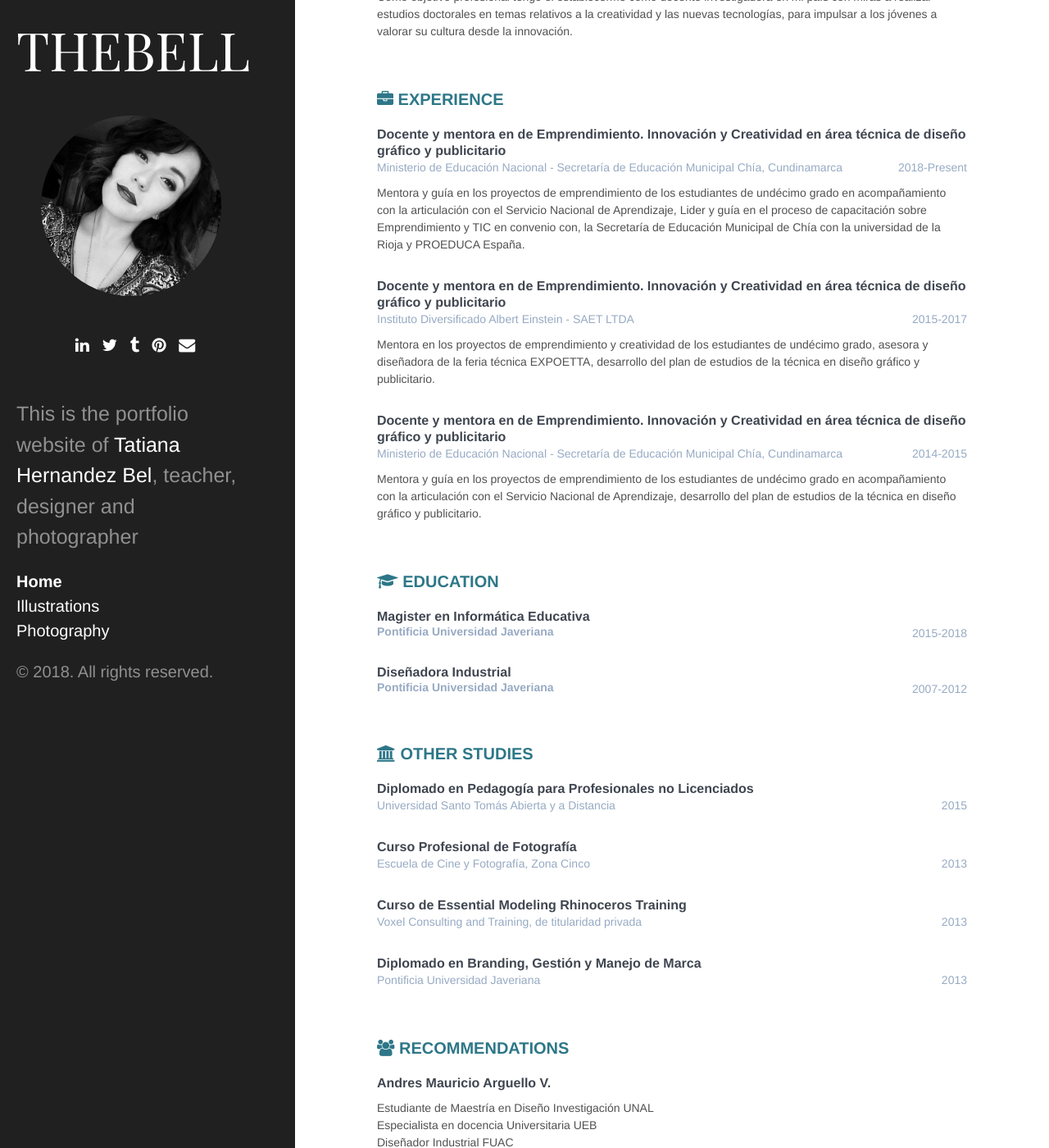
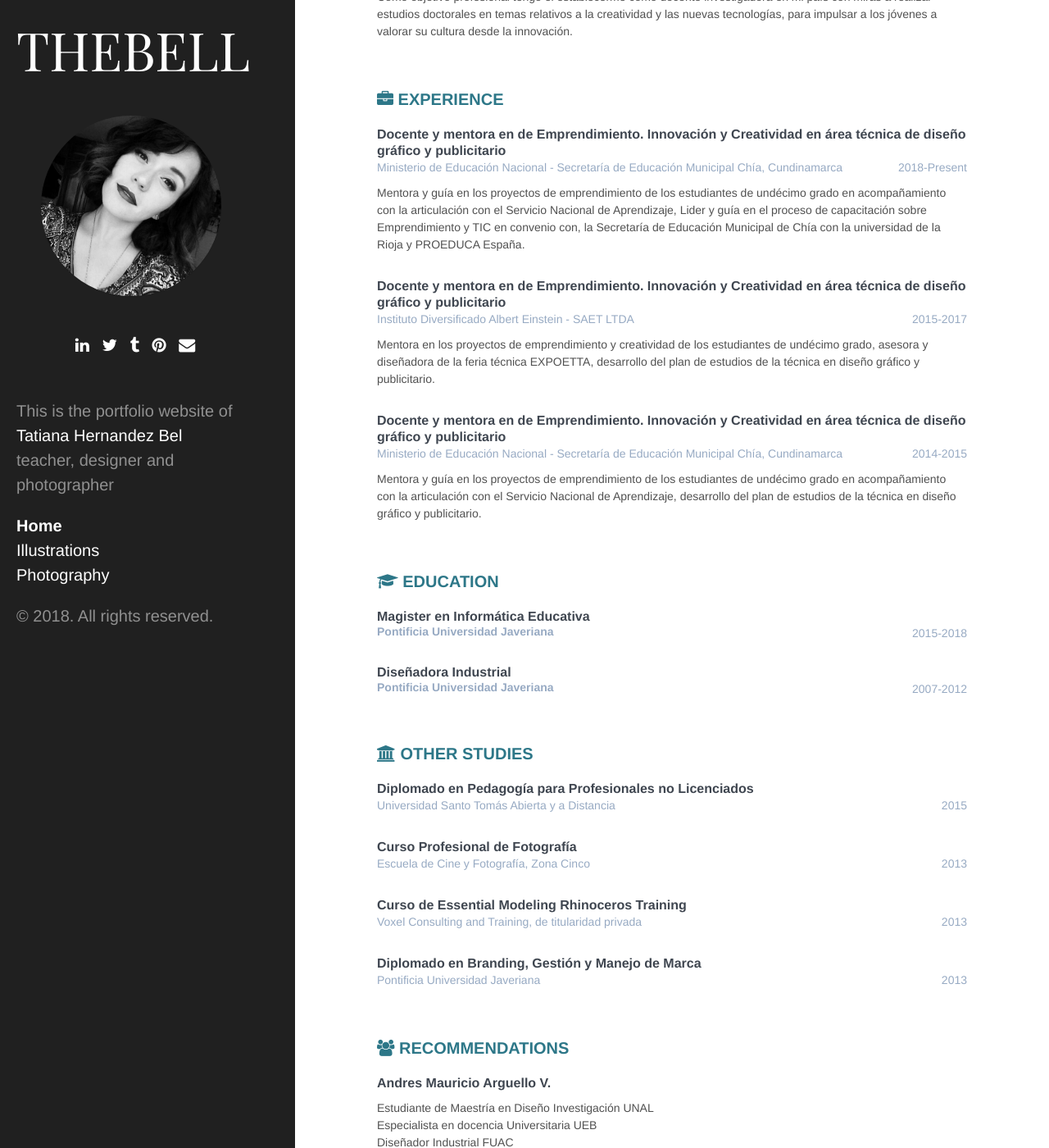
Before and after one commit to TatianaHbel/personal, a Jekyll site: the page built from index.md, in a window 1280 px wide and 1400 px high, scrolled down 233 px. Shown: the whole window at 82% size. Built offline with Jekyll 4.4.1, drawn with Linux system fonts in a browser that asks for light colours.

Commit message:
formatting sidebar lead text

```diff
--- a/_data/general.yml
+++ b/_data/general.yml
@@ -1,7 +1,7 @@
 ### icons can be searched here https://fontawesome.com/icons?d=gallery
 
 title:       THEBELL
-description: This is the portfolio website of <span style="color:white">Tatiana Hernandez Bel</span>, teacher, designer and photographer
+description: This is the portfolio website of<br/><span style="color:white">Tatiana Hernandez Bel </span><br/>teacher, designer and photographer
 twitter:   https://twitter.com/tatiHdez
 email:     tatihbel@gmail.com
 linkedin:  https://www.linkedin.com/in/cindy-tatiana-hernandez-beltran-b8859955/
--- a/css/poole.css
+++ b/css/poole.css
@@ -231,7 +231,7 @@ tbody tr:nth-child(odd) th {
  */
 
 .lead {
-  font-size: 1.25rem;
+  font-size: 20px;
   font-weight: 300;
 }
 
```
